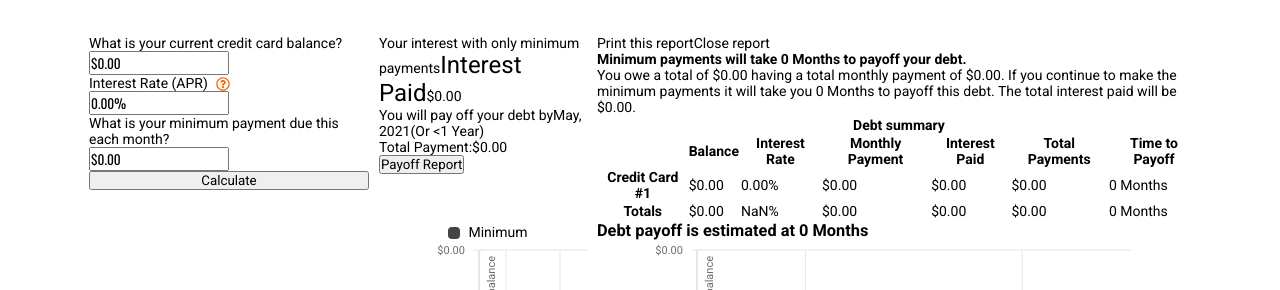
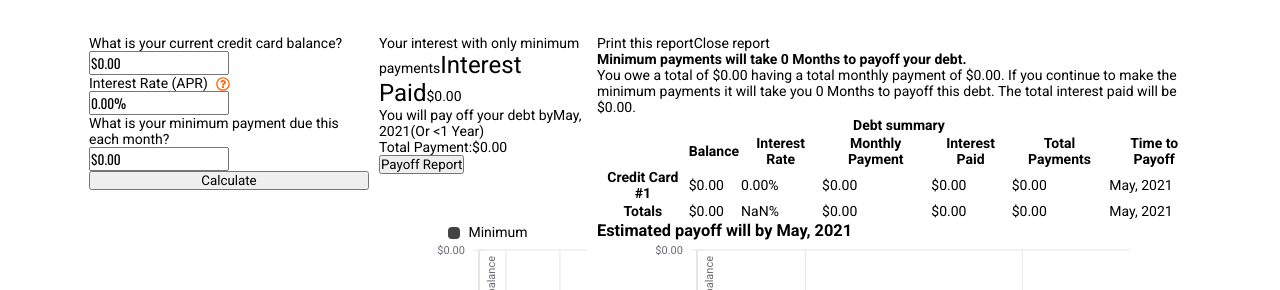
Before and after one commit to Dinnall/emergeExample, a React (Create React App) app: page / in a window 1280 px wide. Both pictures are taken after a click on the button "Payoff Report". Shown: the top 290 px of the page. Built offline with nearby package versions, Linux system fonts and the light colour scheme.

Commit message:
change the report dates to match the main page

```diff
--- a/src/DebtSummary.jsx
+++ b/src/DebtSummary.jsx
@@ -40,7 +40,7 @@ class DebtSummary extends React.Component {
 								<td>{Format.usd(singleResult.monthly * 100, false)}</td>
 								<td>{Format.usd(singleResult.interestPaid * 100, false)}</td>
 								<td>{Format.usd(singleResult.total * 100, false)}</td>
-								<td>{Format.months(singleResult.payoff)}</td>
+								<td>{Format.relativeMonth(Result.payoff)}</td>
 							</tr>);
 						})}
 					</tbody>
@@ -52,7 +52,7 @@ class DebtSummary extends React.Component {
 							<td>{Format.usd(Result.monthly * 100, false)}</td>
 							<td>{Format.usd(Result.interestPaid * 100, false)}</td>
 							<td>{Format.usd(Result.total * 100, false)}</td>
-							<td>{Format.months(Result.payoff)}</td>
+							<td>{Format.relativeMonth(Result.payoff)}</td>
 						</tr>
 					</tfoot>
 				</table>
--- a/src/Report.jsx
+++ b/src/Report.jsx
@@ -51,7 +51,7 @@ class Report extends React.Component {
 				}
 
 				<DebtSummary cards={this.props.cards} addExtra={this.props.addExtra} />
-				<h3>Debt payoff is estimated at {Format.months(Result.payoff)}</h3>
+				<h3>Estimated payoff will by {Format.relativeMonth(Result.payoff)}</h3>
 				<BalanceChart totalBalance={totalBalance} schedule={Result.schedule} color={this.props.addExtra ? '#ff6f31' : '#434343'} />
 
 				<Accordion
--- a/src/SingleCard.jsx
+++ b/src/SingleCard.jsx
@@ -96,12 +96,12 @@ class SingleCard extends React.Component {
             value={this.state.data.extra}
             type="bubble"
             onChange={this.handleChange}
-            label="Can you pay a little more per month? Enter any additional amount to see how this might effect your total."
+            label="Can you pay a little more per month? Enter any additional amount to see how this might effect your payoff."
             slider={true}
           />
           <span>
             <div className="newTotal">
-                <p>Monthly + Additional payment: {Format.usd(Number(this.state.data.minimum) + Number(this.state.data.extra))}</p>
+              <p>Monthly minimum + Additional payment: {Format.usd(Number(this.state.data.minimum) + Number(this.state.data.extra))}</p>
             </div>
           </span>
         </div>
```
Also changed, not shown: 10 other files (tests, documents, lock files or other folders).
